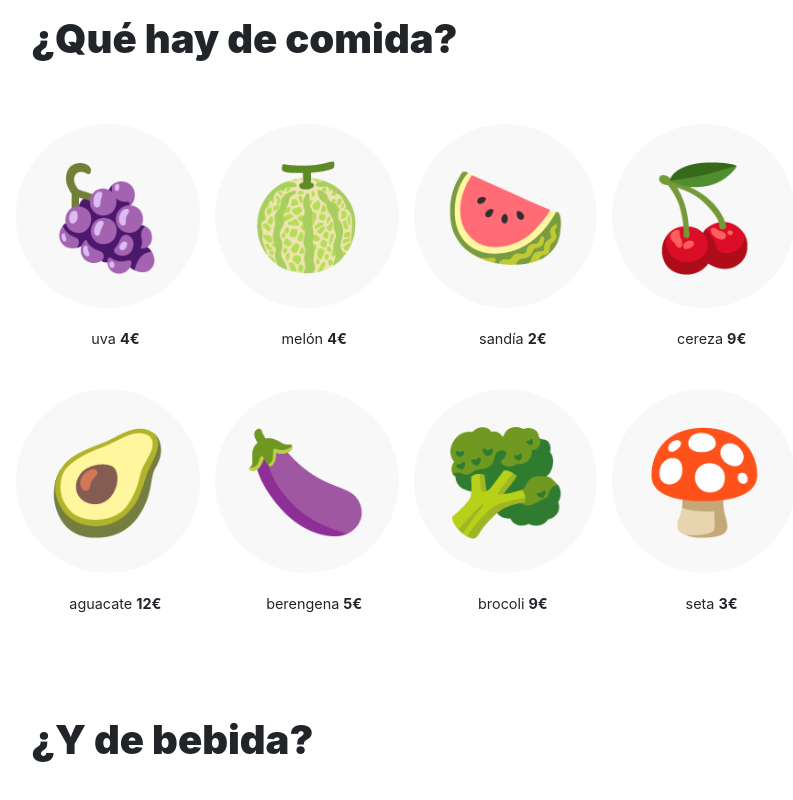
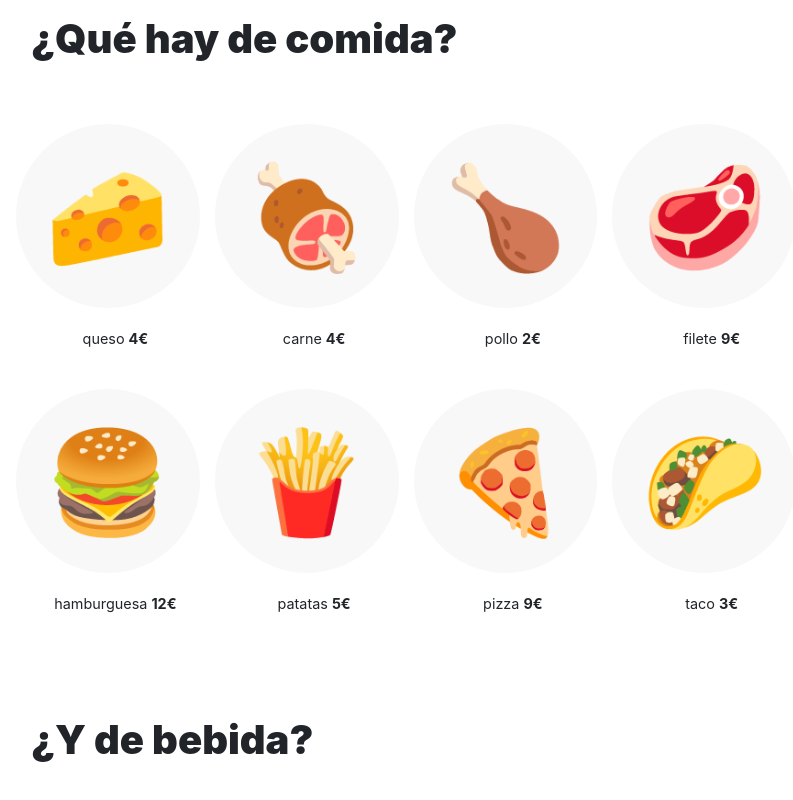
Before and after one commit to guceda/cajaRegistradora, an Angular app: page / in a window 1280 px wide. Shown: the part 536-1336 px from the top of the page, without its empty margins (54-847 px from the left). Built offline with nearby package versions, Linux system fonts and the light colour scheme.

Commit message:
promesas funcionando

```diff
--- a/src/app/app.component.ts
+++ b/src/app/app.component.ts
@@ -1,60 +1,55 @@
-import { Component } from '@angular/core';
+import { Component, OnInit } from '@angular/core';
 import { Producto } from '../app/classProducto';
+import { PRODUCTOS } from './productos.db'
+import { ProductosService } from './productos.service';
 
 
 @Component({
   selector: 'app-root',
   templateUrl: './app.component.html',
-  styleUrls: ['./app.component.css']
+  styleUrls: ['./app.component.css'],
+  providers: [ProductosService]
 })
-export class AppComponent {
+export class AppComponent implements OnInit {
   title = 'app';
 
   comida: Array<any>
   bebida: Array<any>
   postre: Array<any>
+  listaProductos: Array<any>
 
-  listaProductos:Array<any>
+  constructor(private productosService: ProductosService) {
+    this.comida = []
+    this.bebida = []
+    this.postre = []
 
-  constructor() {
-    this.comida = [
-      new Producto('uva', '4', '🍇', 'comida'),
-      new Producto('melón', '4', '🍈', 'comida'),
-      new Producto('sandía', '2', '🍉', 'comida'),
-      new Producto('cereza', '9', '🍒', 'comida'),
-      new Producto('aguacate', '12', '🥑', 'comida'),
-      new Producto('berengena', '5', '🍆', 'comida'),
-      new Producto('brocoli', '9', '🥦', 'comida'),
-      new Producto('seta', '3', '🍄', 'comida'),
-    ]
-    this.bebida = [
-      new Producto('ron', '12', '🥃', 'bebida'),
-      new Producto('cocacola', '2', '🥤', 'bebida'),
-      new Producto('cerveza', '9', '🍺', 'bebida'),
-      new Producto('cocktail', '30', '🍹', 'bebida'),
-      new Producto('café', '3', '☕', 'bebida'),
-      new Producto('leche', '1', '🥛', 'bebida'),
-      new Producto('té', '3', '🍵', 'bebida'),
-      new Producto('martini', '14', '🍸', 'bebida')
-    ]
-    this.postre = [
-      new Producto('chocolate', '5', '🍫', 'bebida'),
-      new Producto('tarta', '2', '🥧', 'bebida'),
-      new Producto('donut', '9', '🍩', 'bebida'),
-      new Producto('helado', '3', '🍨', 'bebida'),
-      new Producto('galleta', '3', '🥠', 'bebida'),
-      new Producto('flan', '2', '🍮', 'bebida'),
-      new Producto('caramelo', '3', '🍬', 'bebida'),
-      new Producto('cookie', '4', '🍪', 'bebida')
-    ]
     this.listaProductos = []
   }
-  handleOnSend($event){
+  ngOnInit() {
+    //Recuperamos el array de Comidas de la Promesa
+    let promesaComida = this.productosService.getProductosByTipo('comida')
+    promesaComida.then((arrProductosComida) => {
+      this.comida = arrProductosComida
+    })
+    //Recuperamos el array de Bebidas de la Promesa
+    let promesaBebida = this.productosService.getProductosByTipo('bebida')
+    promesaBebida.then((arrProductosBebida) => {
+      this.bebida = arrProductosBebida
+    })
+    //Recuperamos el array de Postres de la Promesa
+    let promesaPostre = this.productosService.getProductosByTipo('postre')
+    promesaPostre.then((arrProductosPostre) => {
+      this.postre = arrProductosPostre
+    })
+
+  }
+  handleOnSend($event) {
     this.listaProductos.push($event)
     console.log(this.listaProductos);
   }
-  handleOnBorrar($event){
-    this.listaProductos.splice((this.listaProductos.length-1),1)
+  handleOnBorrar($event) {
+    this.listaProductos.splice((this.listaProductos.length - 1), 1)
     console.log(this.listaProductos)
   }
+
 }
--- a/src/app/productos.db.ts
+++ b/src/app/productos.db.ts
@@ -3,14 +3,15 @@ import { Producto } from './classProducto'
 //fichero almacena el array de productos
 
 export const PRODUCTOS:Array<Producto> = [
-          new Producto('uva', '4', '🍇', 'comida'),
-          new Producto('melón', '4', '🍈', 'comida'),
-          new Producto('sandía', '2', '🍉', 'comida'),
-          new Producto('cereza', '9', '🍒', 'comida'),
-          new Producto('aguacate', '12', '🥑', 'comida'),
-          new Producto('berengena', '5', '🍆', 'comida'),
-          new Producto('brocoli', '9', '🥦', 'comida'),
-          new Producto('seta', '3', '🍄', 'comida'),
+
+          new Producto('queso', '4', '🧀', 'comida'),
+          new Producto('carne', '4', '🍖', 'comida'),
+          new Producto('pollo', '2', '🍗', 'comida'),
+          new Producto('filete', '9', '🥩', 'comida'),
+          new Producto('hamburguesa', '12', '🍔', 'comida'),
+          new Producto('patatas', '5', '🍟', 'comida'),
+          new Producto('pizza', '9', '🍕', 'comida'),
+          new Producto('taco', '3', '🌮', 'comida'),
 
           new Producto('ron', '12', '🥃', 'bebida'),
           new Producto('cocacola', '2', '🥤', 'bebida'),
@@ -29,4 +30,13 @@ export const PRODUCTOS:Array<Producto> = [
           new Producto('flan', '2', '🍮', 'postre'),
           new Producto('caramelo', '3', '🍬', 'postre'),
           new Producto('cookie', '4', '🍪', 'postre'),
+
+          new Producto('limón', '4', '🍋', 'fruta'),
+          new Producto('melón', '4', '🍈', 'fruta'),
+          new Producto('sandía', '2', '🍉', 'fruta'),
+          new Producto('cereza', '9', '🍒', 'fruta'),
+          new Producto('uva', '12', '🍇', 'fruta'),
+          new Producto('melocotón', '5', '🍑', 'fruta'),
+          new Producto('coco', '9', '🥥', 'fruta'),
+          new Producto('presa', '3', '🍓', 'fruta'),
 ]
```
